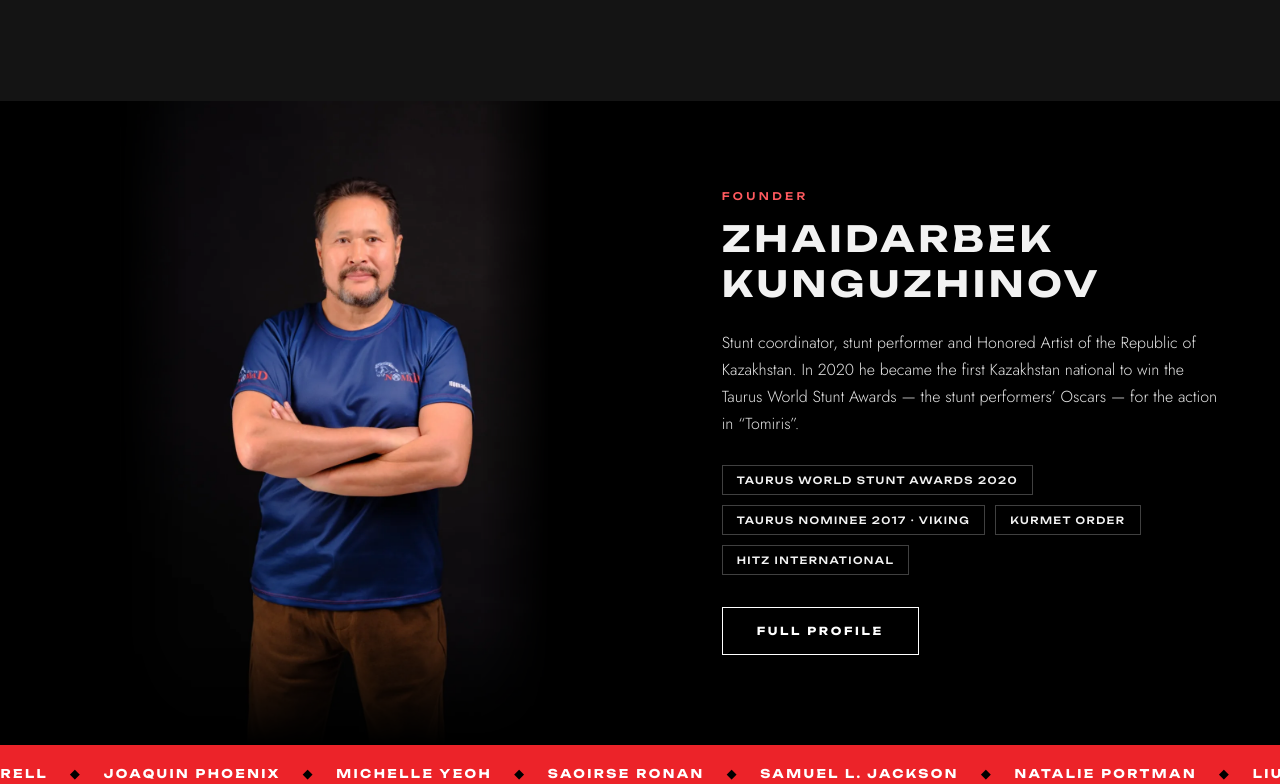
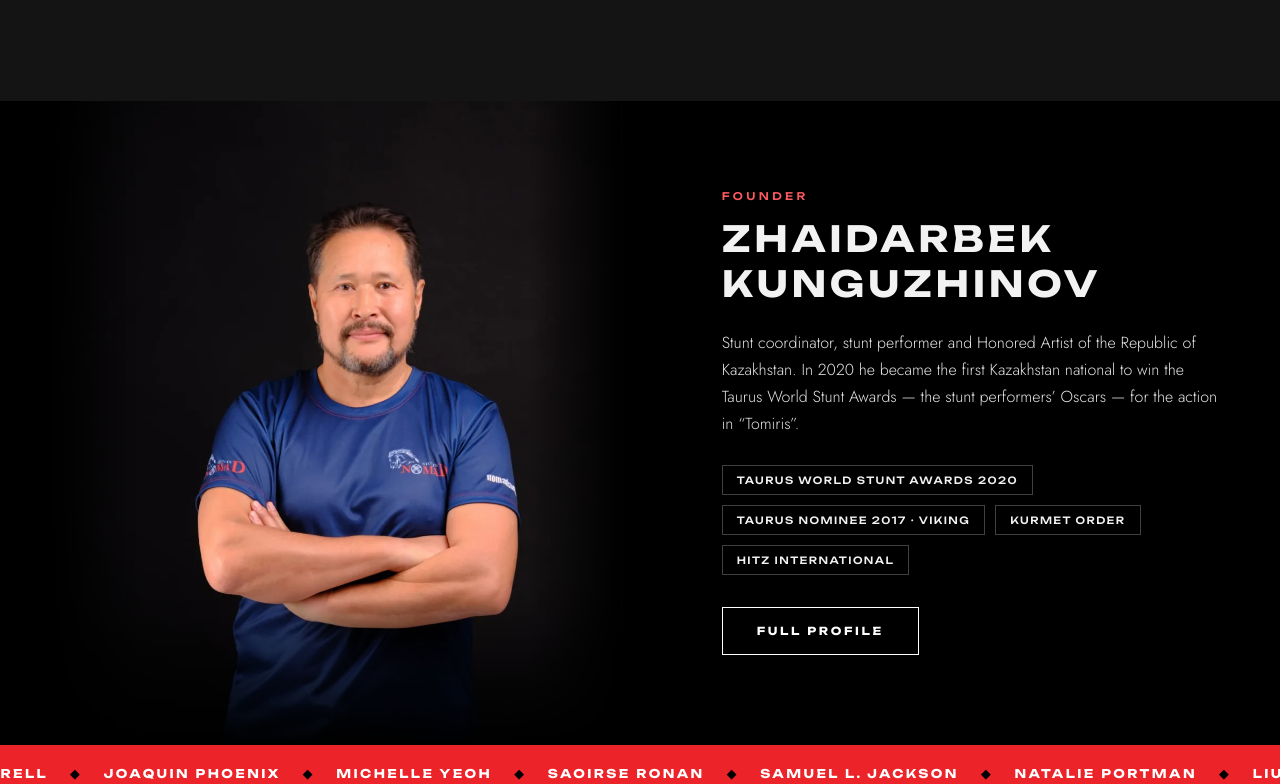
Before and after one commit to mubarakb14/nomadstunts-site, a plain HTML site: page about.html in a window 1280 px wide. Shown: the part 4444-5228 px from the top of the page. Drawn offline with Linux system fonts and the light colour scheme.

Commit message:
About: crop founder portrait at the waist
New file name so the year-long /upload cache doesn't serve the old
full-length photo.

Co-Authored-By: Claude Opus 5.5 <noreply@anthropic.com>

```diff
--- a/assets/style.css
+++ b/assets/style.css
@@ -122,7 +122,7 @@ body.menu .burger::before{top:10px;transform:rotate(45deg)}body.menu .burger i{o
 /* studio portrait (About): photo stands on the black section, edges fade into it */
 .founder--portrait{min-height:clamp(560px,50vw,760px)}
 .founder--portrait .img{position:relative;overflow:hidden;background:#000}
-.founder--portrait .img::before{content:"";position:absolute;left:50%;bottom:0;height:100%;aspect-ratio:2/3;transform:translateX(-50%);background:url(../upload/images/founder-portrait.webp) center bottom/cover no-repeat;-webkit-mask-image:linear-gradient(90deg,transparent,#000 16%,#000 84%,transparent),linear-gradient(#000 82%,transparent);-webkit-mask-composite:source-in;mask-image:linear-gradient(90deg,transparent,#000 16%,#000 84%,transparent),linear-gradient(#000 82%,transparent);mask-composite:intersect}
+.founder--portrait .img::before{content:"";position:absolute;left:50%;bottom:0;height:100%;aspect-ratio:8/9;transform:translateX(-50%);background:url(../upload/images/founder-waist.webp) center bottom/cover no-repeat;-webkit-mask-image:linear-gradient(90deg,transparent,#000 16%,#000 84%,transparent),linear-gradient(#000 76%,transparent);-webkit-mask-composite:source-in;mask-image:linear-gradient(90deg,transparent,#000 16%,#000 84%,transparent),linear-gradient(#000 76%,transparent);mask-composite:intersect}
 .founder .txt{padding:clamp(48px,7vw,96px) var(--gut);display:flex;flex-direction:column;justify-content:center;align-items:flex-start;background:var(--hero)}
 .founder h2{font-size:clamp(22px,2.8vw,36px);line-height:1.25;margin:14px 0 22px;letter-spacing:.1em}
 .founder p{color:#e3e3e3;max-width:540px}
```
Also changed, not shown: upload/images/founder-portrait.webp (deleted), upload/images/founder-waist.webp (added).
